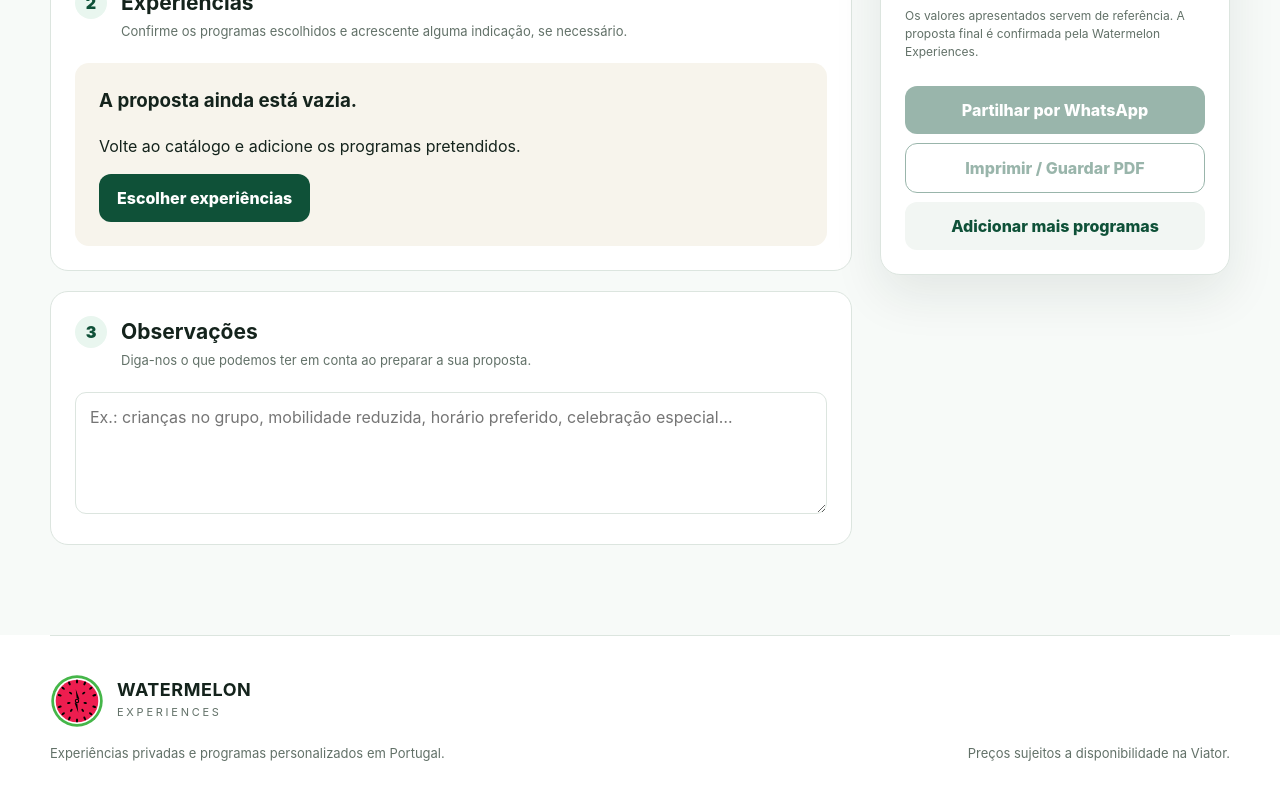
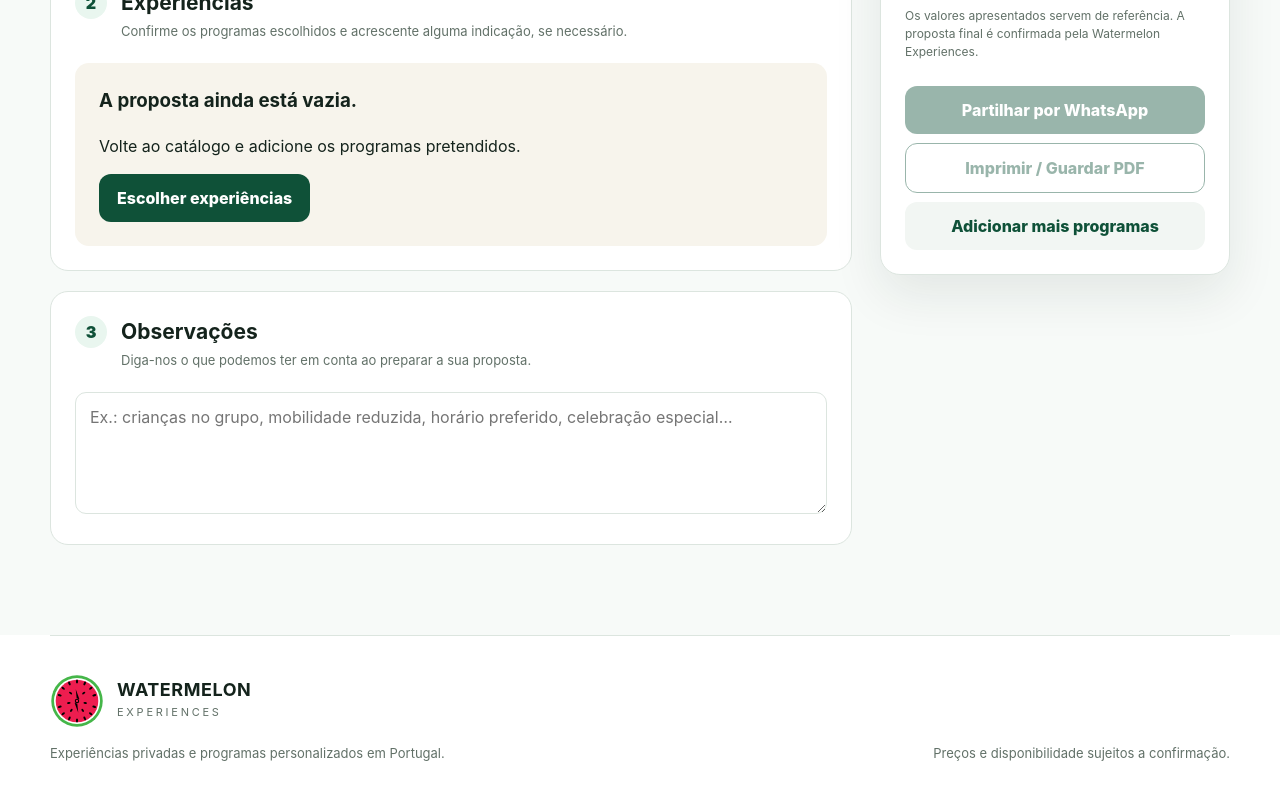
Before and after one commit to xroger1969/watermelon-propostas, a Next.js app: page /proposta in a window 1280 px wide. Shown: the part 770-1570 px from the top of the page. Built offline with nearby package versions, Linux system fonts and the light colour scheme.

Commit message:
Use neutral price availability footer

```diff
--- a/app/layout.tsx
+++ b/app/layout.tsx
@@ -52,7 +52,7 @@ export default function RootLayout({ children }: Readonly<{ children: React.Reac
             </div>
             <p>Experiências privadas e programas personalizados em Portugal.</p>
           </div>
-          <div className="footer-note">Preços sujeitos a disponibilidade na Viator.</div>
+          <div className="footer-note">Preços e disponibilidade sujeitos a confirmação.</div>
         </footer>
       </body>
     </html>
```
